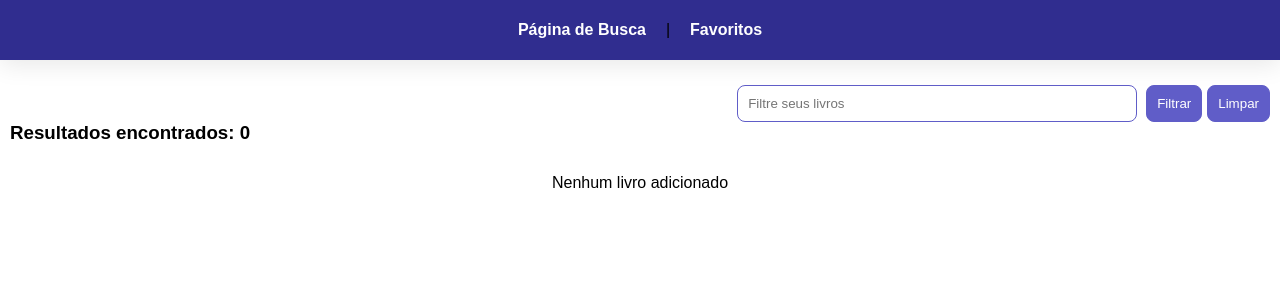
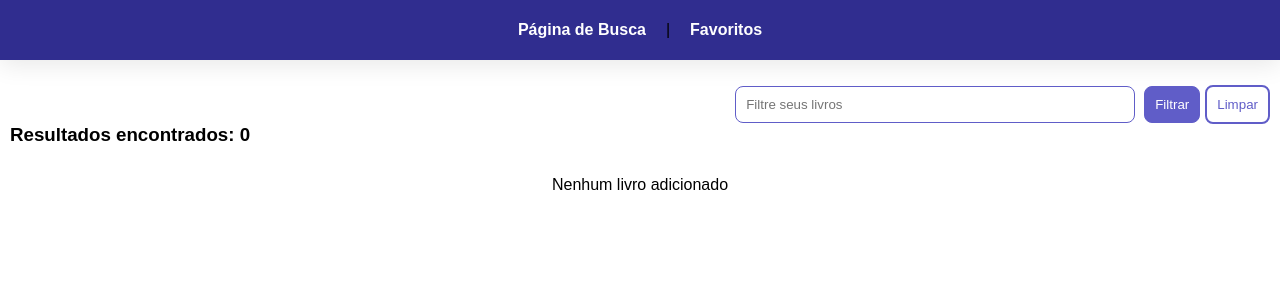
Before and after one commit to mc-gomes/desafio-front-cblab, an Angular app in the folder books-api/: page /favorites in a window 1280 px wide. Shown: the top 300 px of the page. Built offline with nearby package versions, Linux system fonts and the light colour scheme.

Commit message:
estilizacao do botao 'limpar'

```diff
--- a/books-api/src/app/components/favorites/favorites.component.css
+++ b/books-api/src/app/components/favorites/favorites.component.css
@@ -20,6 +20,16 @@ button {
     color: white;
     border-radius: 8px;
     margin-left: 5px;
+    cursor: pointer;
+}
+
+button.clear-button {
+    background-color: transparent;
+    border: 2px solid var(--primary-color);
+    color: var(--primary-color);
+    padding: 10px;
+    border-radius: 8px;
+    cursor: pointer;
 }
 
 .no-books {
--- a/books-api/src/app/components/favorites/favorites.component.html
+++ b/books-api/src/app/components/favorites/favorites.component.html
@@ -2,7 +2,7 @@
   <form>
     <input type="text" placeholder="Filtre seus livros" #filter />
     <button class="primary" type="button" (click)="filterInFavorites(filter.value)">Filtrar</button>
-    <button type="button" (click)="filter.value = ''; clearSearch()">Limpar</button>
+    <button type="button" class="clear-button" (click)="filter.value = ''; clearSearch()">Limpar</button>
   </form>
   <h3>Resultados encontrados: {{filteredFavoriteBooksList.length}} </h3>
 </section>
```
